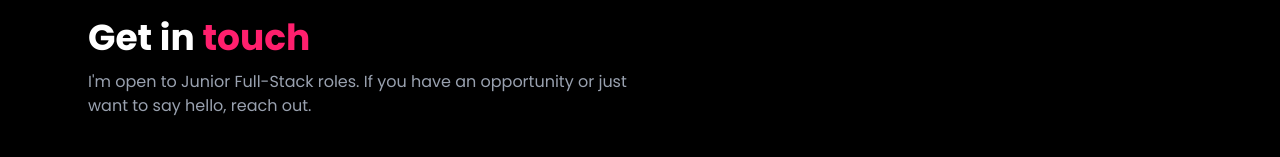
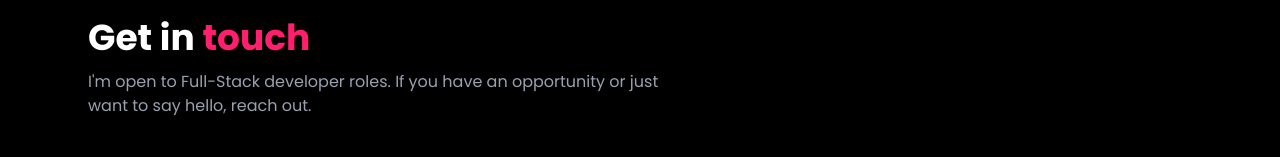
Before and after one commit to stephenroy16130-cloud/stephen-portfolio, a Next.js app: page / in a window 1280 px wide. Shown: the part 2550-2707 px from the top of the page. Built offline with nearby package versions, Linux system fonts and the light colour scheme.

Commit message:
feat: add portfolio website structure with components and styles

```diff
--- a/components/Contact.tsx
+++ b/components/Contact.tsx
@@ -30,7 +30,7 @@ export default function Contact() {
           Get in <span className="text-accent">touch</span>
         </h2>
         <p className="mt-3 max-w-xl text-gray-400">
-          I&apos;m open to Junior Full-Stack roles. If you have an opportunity
+          I&apos;m open to Full-Stack developer roles. If you have an opportunity
           or just want to say hello, reach out.
         </p>
 
```
